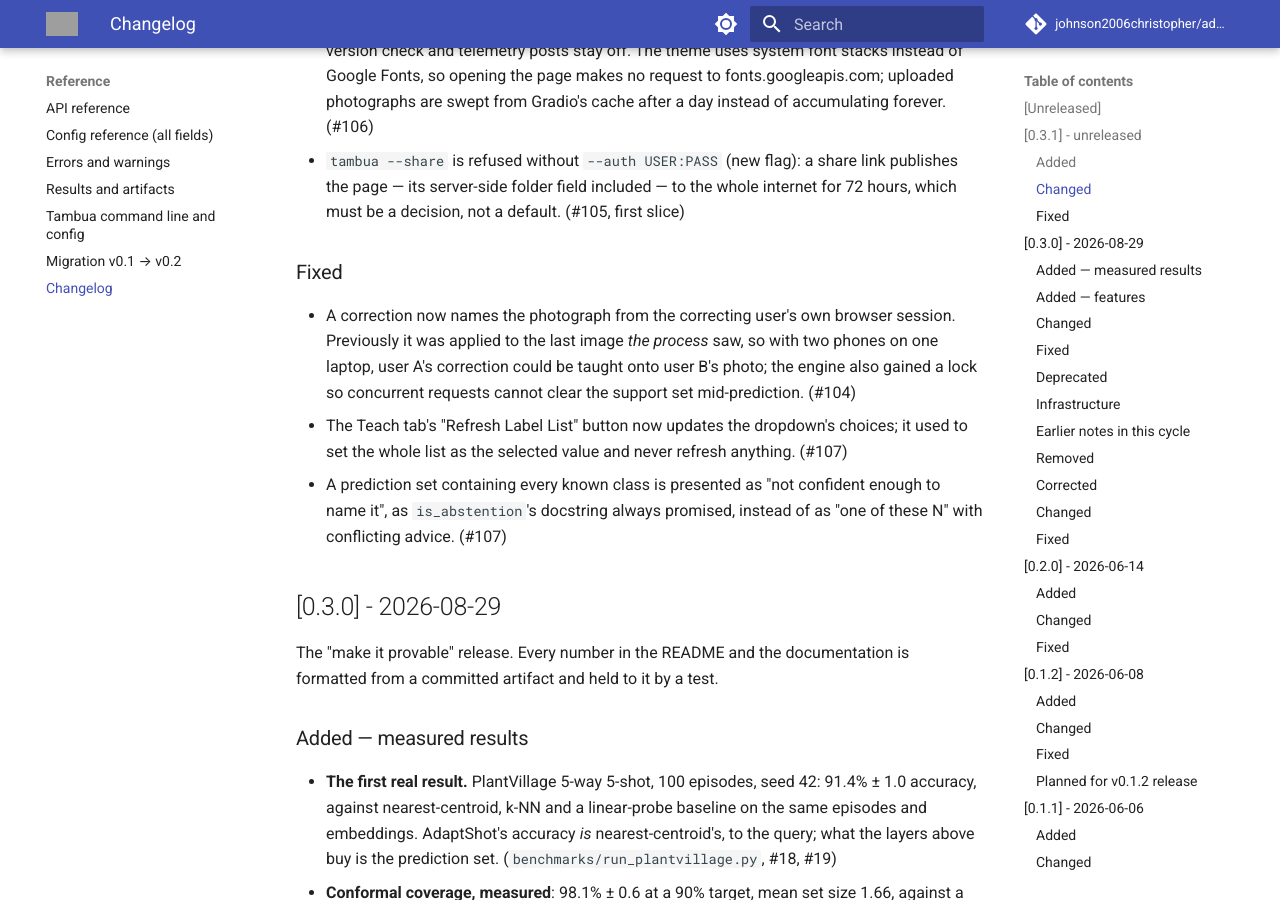
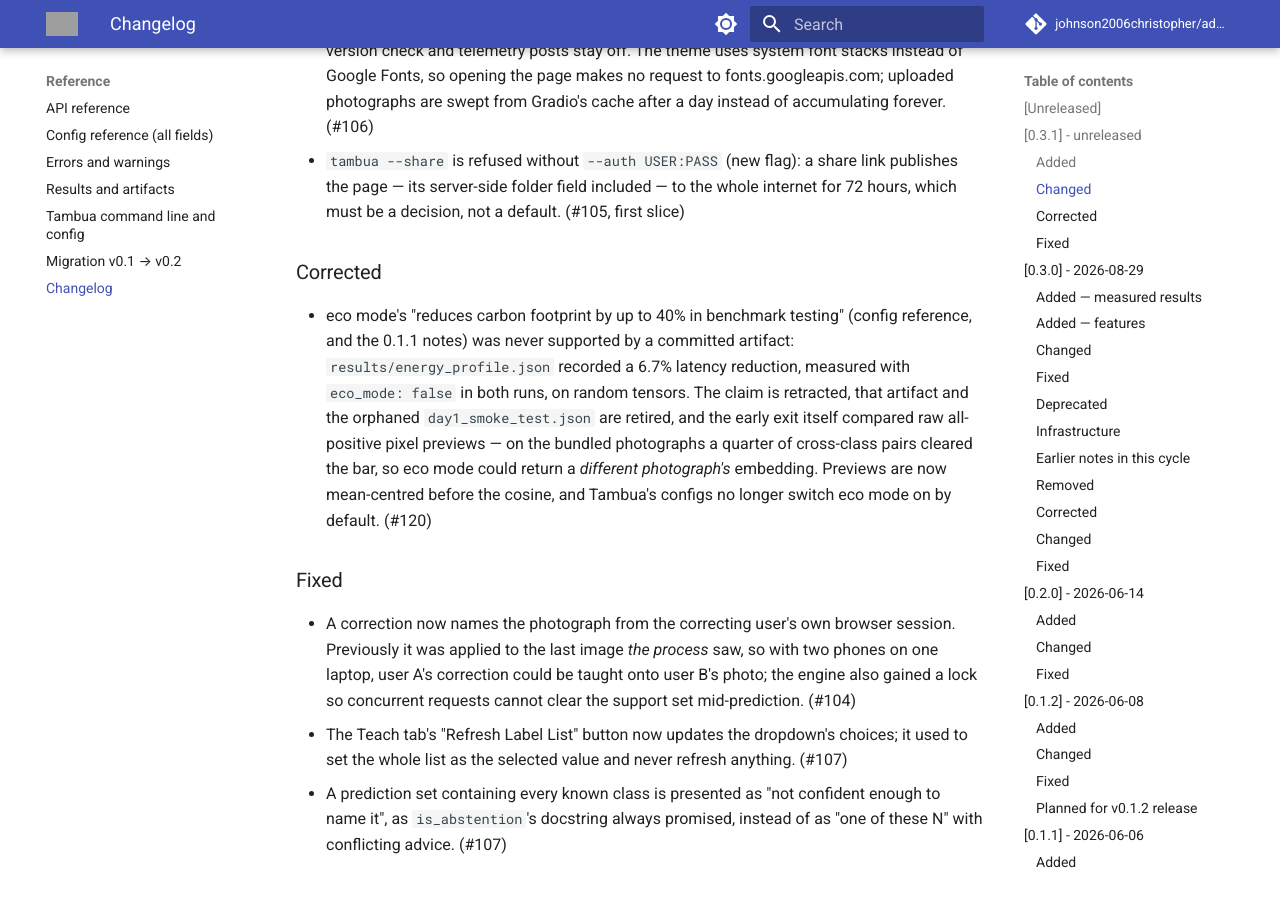
Before and after one commit to johnson2006christopher/adaptshot, an MkDocs documentation site: the page built from docs/reference/changelog.md, in a window 1280 px wide and 900 px high, scrolled down 955 px. Built offline with MkDocs 1.6.1 and Material for MkDocs 9.7.7, drawn with Linux system fonts in a browser that asks for light colours; comment, search, counter and statistics services are not loaded; grey boxes are pictures that could not be loaded.

Commit message:
docs: the changelog mirror follows the root (#120)

```diff
--- a/docs/reference/changelog.md
+++ b/docs/reference/changelog.md
@@ -38,6 +38,18 @@
   link publishes the page — its server-side folder field included — to the
   whole internet for 72 hours, which must be a decision, not a default. (#105,
   first slice)
+
+### Corrected
+- eco mode's "reduces carbon footprint by up to 40% in benchmark testing"
+  (config reference, and the 0.1.1 notes) was never supported by a committed
+  artifact: `results/energy_profile.json` recorded a 6.7% latency reduction,
+  measured with `eco_mode: false` in both runs, on random tensors. The claim is
+  retracted, that artifact and the orphaned `day1_smoke_test.json` are retired,
+  and the early exit itself compared raw all-positive pixel previews — on the
+  bundled photographs a quarter of cross-class pairs cleared the bar, so eco
+  mode could return a *different photograph's* embedding. Previews are now
+  mean-centred before the cosine, and Tambua's configs no longer switch eco
+  mode on by default. (#120)
 
 ### Fixed
 - A correction now names the photograph from the correcting user's own browser
```
